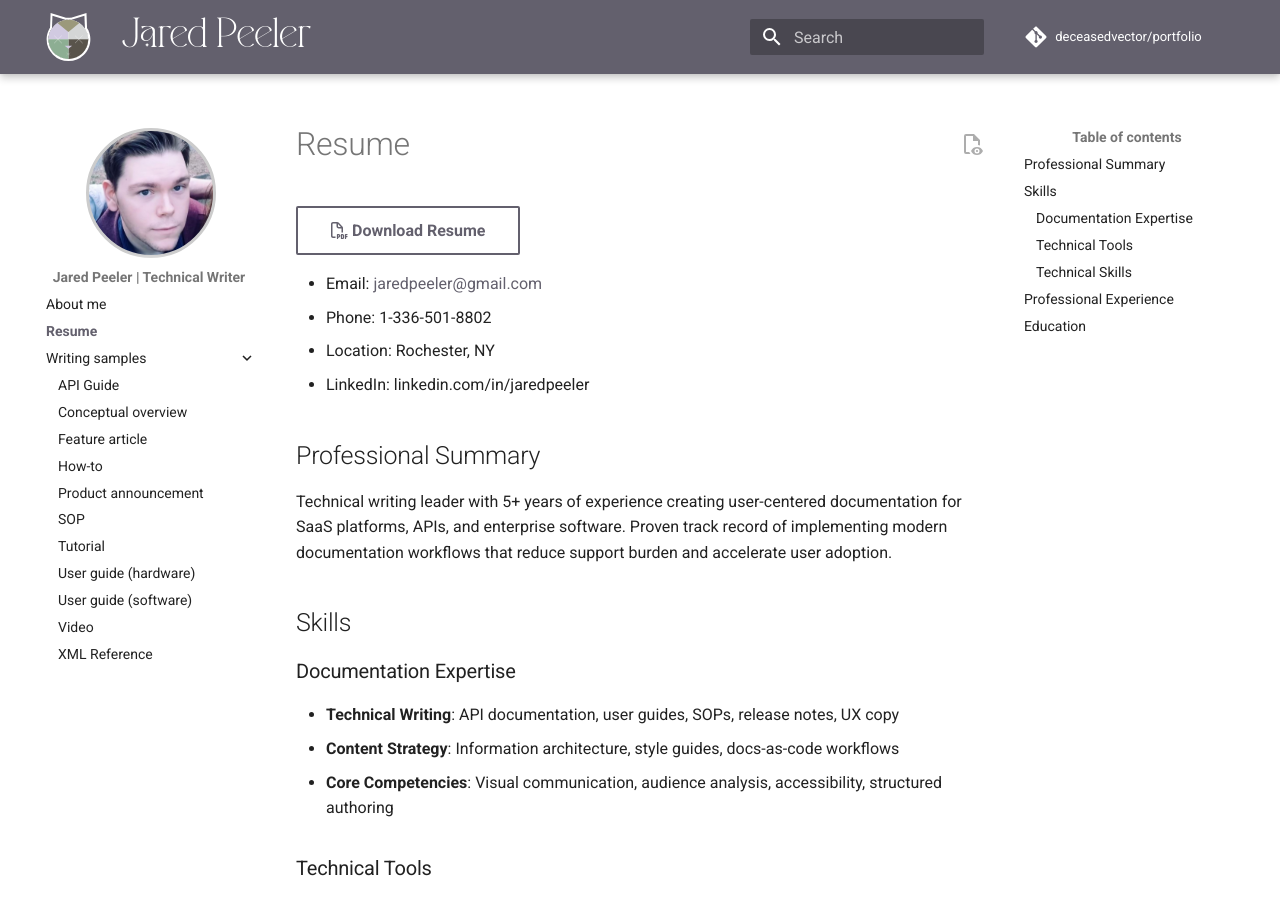
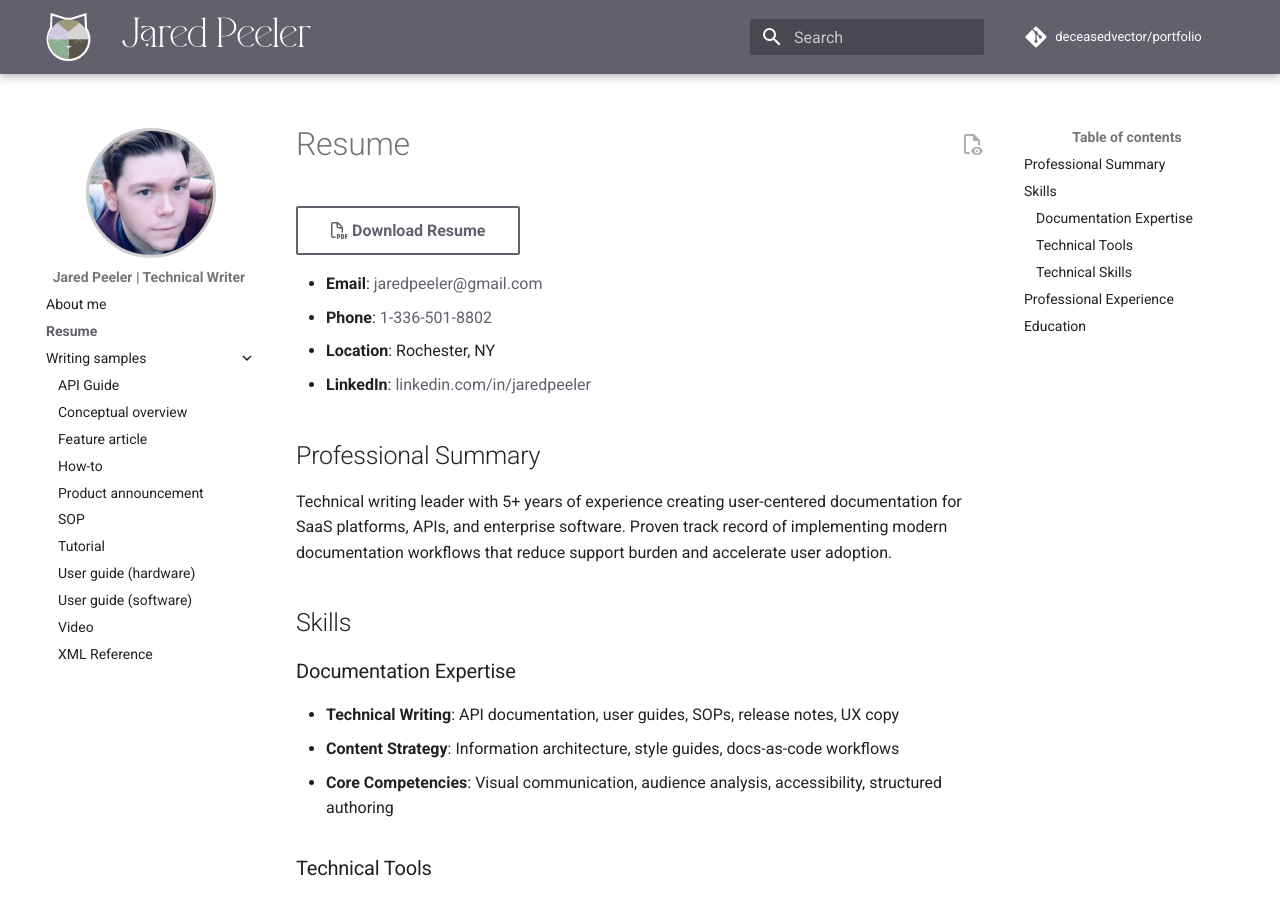
Before and after one commit to deceasedvector/portfolio, an MkDocs documentation site: the page built from docs/resume.md, in a window 1280 px wide and 900 px high. Built offline with MkDocs 1.6.1 and Material for MkDocs 9.7.7, drawn with Linux system fonts in a browser that asks for light colours; comment, search, counter and statistics services are not loaded; some of the changed lines change nothing that is shown.

Commit message:
Improved resume.md

```diff
--- a/docs/resume.md
+++ b/docs/resume.md
@@ -4,12 +4,12 @@ title: Resume
 
 # Resume
 
-[:fontawesome-regular-file-pdf: Download Resume](assets/pdfs/JaredPeeler_Resume_2024.pdf){ .md-button }
+[:fontawesome-regular-file-pdf: Download Resume](assets/pdfs/Resume-Jared-Peeler-Technical-Writer.pdf){ .md-button }
 
-- Email: jaredpeeler@gmail.com
-- Phone: 1-336-501-8802
-- Location: Rochester, NY
-- LinkedIn: linkedin.com/in/jaredpeeler
+- **Email**: [jaredpeeler@gmail.com](mailto:jaredpeeler@gmail.com)
+- **Phone**: [1-336-501-8802](tel:1-336-501-8802)
+- **Location**: Rochester, NY
+- **LinkedIn**: [linkedin.com/in/jaredpeeler](https://www.linkedin.com/in/jaredpeeler)
 
 ## Professional Summary
 
```
Also changed, not shown: 2 other files.
